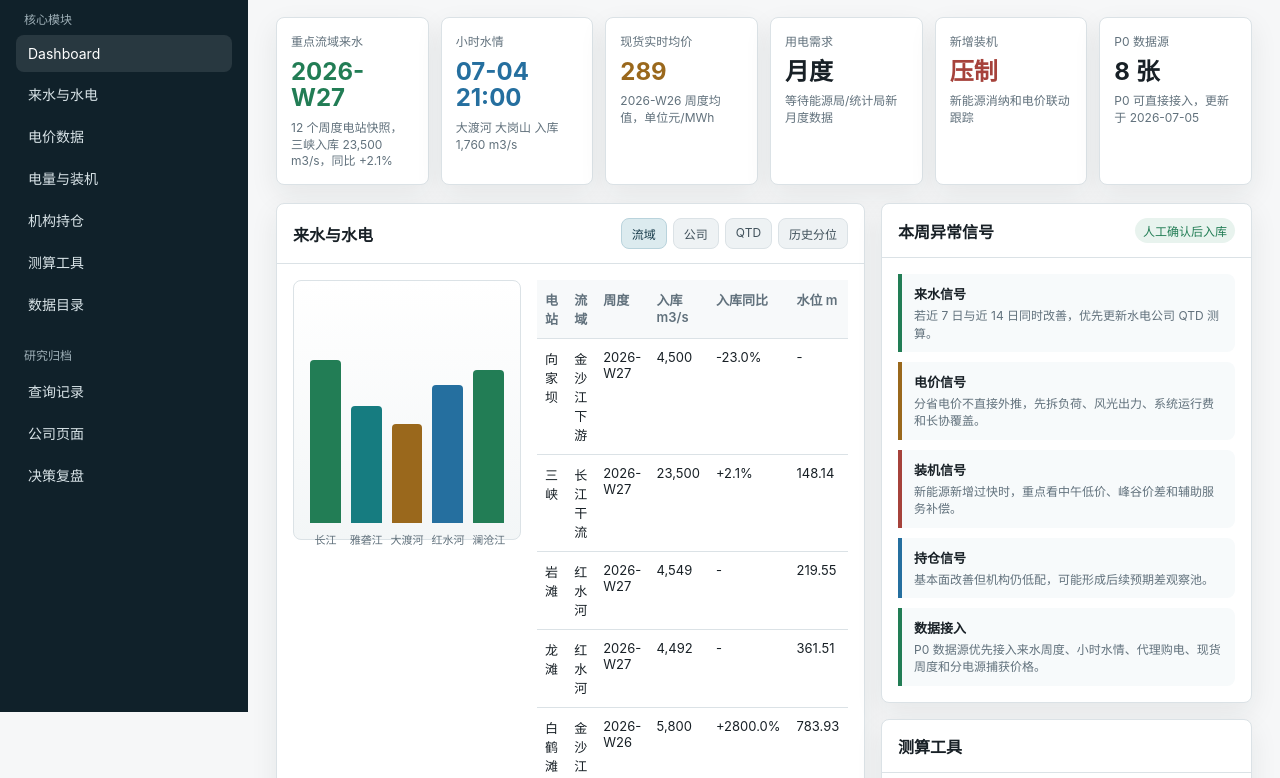
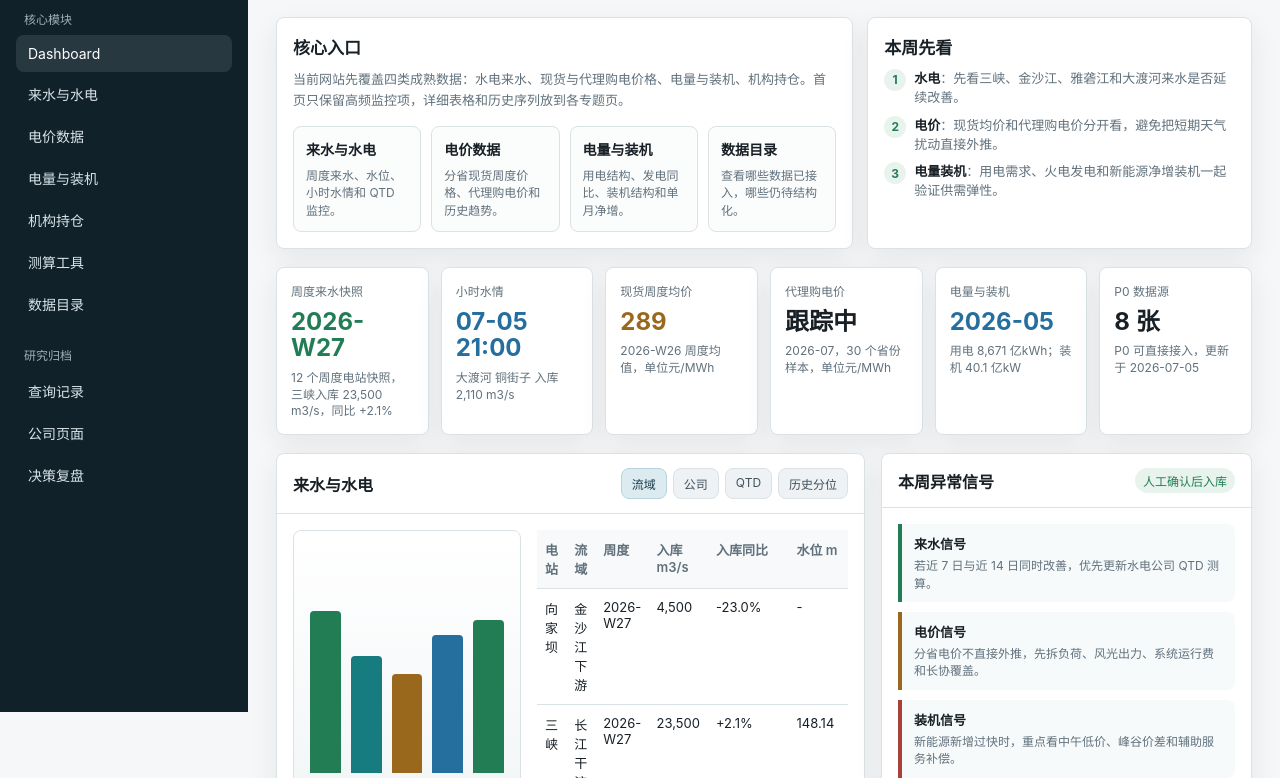
Before and after one commit to dengsiping97-lab/power-data-workbench, a plain HTML site: page index.html in a window 1280 px wide. Shown: the part 88-866 px from the top of the page. Drawn offline with Linux system fonts and the light colour scheme.

Commit message:
Add files via upload

```diff
--- a/assets/app.js
+++ b/assets/app.js
@@ -73,8 +73,12 @@
     const threeGorges = data.hydroWeeklyLatest.find((row) => row.station === "三峡") || latestWeek;
     const latestHour = data.hydroHourlyLatest[0];
     const latestSpot = data.spotWeeklyLatest?.[0];
+    const latestProxy = data.proxyPurchaseLatest?.[0];
+    const latestPower = data.powerConsumptionMonthly?.[0];
+    const latestCapacity = data.installedCapacityMonthly?.[0];
     const hydroCount = data.hydroWeeklyLatest.length;
     const avgSpot = data.spotWeeklyLatest.reduce((sum, row) => sum + row.spotAvg, 0) / data.spotWeeklyLatest.length;
+    const avgProxy = data.proxyPurchaseLatest?.length ? avg(data.proxyPurchaseLatest.map((row) => row.proxyPrice)) : null;
 
     setText("metric-hydro-signal", `${latestWeek.isoYear}-W${latestWeek.isoWeek}`);
     setText("metric-hydro-note", `${hydroCount} 个周度电站快照，${threeGorges.station}入库 ${fmt(threeGorges.inflow)} m3/s，同比 ${pct(threeGorges.inflowYoy)}`);
@@ -82,6 +86,10 @@
     setText("metric-hydro-hour-note", `${latestHour.river} ${latestHour.station} 入库 ${fmt(latestHour.inflow)} m3/s`);
     setText("metric-spot", `${fmt(avgSpot, 0)}`);
     setText("metric-spot-note", `${latestSpot.isoYear}-W${latestSpot.isoWeek} 周度均值，单位元/MWh`);
+    setText("metric-proxy", avgProxy ? `${fmt(avgProxy, 0)}` : "跟踪中");
+    setText("metric-proxy-note", latestProxy ? `${latestProxy.month}，${data.proxyPurchaseLatest.length} 个省份样本，单位元/MWh` : "按省份查看月度历史");
+    setText("metric-power", latestPower?.month || latestCapacity?.month || "月度");
+    setText("metric-power-note", latestPower && latestCapacity ? `用电 ${fmt(latestPower.total)} 亿kWh；装机 ${fmt(latestCapacity.total / 10000, 1)} 亿kW` : "用电、发电、装机结构联动");
     setText("metric-dataset", `${data.datasets.p0.length} 张`);
     setText("metric-dataset-note", `P0 可直接接入，更新于 ${data.updatedAt}`);
 
@@ -104,8 +112,8 @@
       spotBody.innerHTML = data.spotWeeklyLatest.map((row) => `
         <tr>
           <td>${row.province}</td>
+          <td>${fmt(row.coalBenchmark, 1)}</td>
           <td>${row.isoYear}-W${row.isoWeek}</td>
-          <td>${fmt(row.coalBenchmark, 1)}</td>
           <td>${fmt(row.spotAvg, 1)}</td>
           <td>${row.spotYoy || "-"}</td>
           <td>${pct(row.spotWow)}</td>
--- a/index.html
+++ b/index.html
@@ -109,6 +109,107 @@
       justify-content: flex-end;
     }
 
+    .overview {
+      display: grid;
+      grid-template-columns: 1.2fr 0.8fr;
+      gap: 14px;
+      margin-bottom: 18px;
+    }
+
+    .intro-panel,
+    .priority-panel {
+      background: var(--surface);
+      border: 1px solid var(--line);
+      border-radius: 8px;
+      box-shadow: var(--shadow);
+      padding: 16px;
+    }
+
+    .intro-panel h2,
+    .priority-panel h2 {
+      font-size: 17px;
+      margin: 0 0 10px;
+    }
+
+    .intro-panel p {
+      margin: 0;
+      color: var(--muted);
+      line-height: 1.65;
+      font-size: 13px;
+    }
+
+    .module-grid {
+      display: grid;
+      grid-template-columns: repeat(4, minmax(0, 1fr));
+      gap: 10px;
+      margin-top: 14px;
+    }
+
+    .module-link {
+      display: block;
+      text-decoration: none;
+      color: var(--text);
+      border: 1px solid var(--line);
+      background: #fbfcfc;
+      border-radius: 8px;
+      padding: 12px;
+      min-height: 96px;
+    }
+
+    .module-link strong {
+      display: block;
+      font-size: 14px;
+      margin-bottom: 8px;
+    }
+
+    .module-link span {
+      display: block;
+      color: var(--muted);
+      font-size: 12px;
+      line-height: 1.45;
+    }
+
+    .module-link:hover {
+      border-color: #b9d3dc;
+      background: #f3f8fa;
+    }
+
+    .priority-list {
+      display: grid;
+      gap: 9px;
+      margin: 0;
+      padding: 0;
+      list-style: none;
+    }
+
+    .priority-list li {
+      display: grid;
+      grid-template-columns: 22px 1fr;
+      gap: 8px;
+      align-items: start;
+      color: var(--muted);
+      font-size: 13px;
+      line-height: 1.45;
+    }
+
+    .priority-list b {
+      color: var(--text);
+      font-weight: 650;
+    }
+
+    .rank {
+      display: inline-flex;
+      align-items: center;
+      justify-content: center;
+      width: 22px;
+      height: 22px;
+      border-radius: 999px;
+      background: #e8f3ee;
+      color: var(--green);
+      font-size: 12px;
+      font-weight: 700;
+    }
+
     button {
       border: 1px solid var(--line);
       background: var(--surface);
@@ -133,12 +234,21 @@
     }
 
     .metric {
+      display: block;
       background: var(--surface);
       border: 1px solid var(--line);
       border-radius: 8px;
       padding: 14px;
       min-height: 108px;
       box-shadow: var(--shadow);
+      color: var(--text);
+      text-decoration: none;
+    }
+
+    .metric:hover,
+    .tool:hover {
+      border-color: #b9d3dc;
+      background: #f8fbfc;
     }
 
     .metric .label {
@@ -205,12 +315,14 @@
     }
 
     .tab {
+      display: inline-flex;
       border: 1px solid var(--line);
       background: var(--surface-2);
       border-radius: 8px;
       padding: 6px 10px;
       font-size: 12px;
       color: #40515b;
+      text-decoration: none;
     }
 
     .tab.active {
@@ -313,11 +425,14 @@
     }
 
     .tool {
+      display: block;
       border: 1px solid var(--line);
       border-radius: 8px;
       padding: 14px;
       background: #fbfcfc;
       min-height: 112px;
+      color: var(--text);
+      text-decoration: none;
     }
 
     .tool h3 {
@@ -354,6 +469,8 @@
         grid-template-columns: repeat(3, 1fr);
         gap: 4px;
       }
+      .overview { grid-template-columns: 1fr; }
+      .module-grid { grid-template-columns: repeat(2, 1fr); }
       .metric-grid { grid-template-columns: repeat(3, 1fr); }
       .grid { grid-template-columns: 1fr; }
       .tool-grid { grid-template-columns: repeat(2, 1fr); }
@@ -364,6 +481,7 @@
       .topbar { flex-direction: column; }
       .actions { justify-content: flex-start; }
       nav { grid-template-columns: 1fr 1fr; }
+      .module-grid { grid-template-columns: 1fr; }
       .metric-grid { grid-template-columns: 1fr 1fr; }
       .river-layout { grid-template-columns: 1fr; }
       .tool-grid { grid-template-columns: 1fr; }
@@ -397,47 +515,81 @@
     <main>
       <div class="topbar">
         <div>
-          <h1>Dashboard</h1>
-          <p class="subtitle">以公用事业数据库为底座，跟踪来水、电价、电量、装机和持仓的研究信号。</p>
+          <h1>电力数据研究工作台</h1>
+          <p class="subtitle">把来水、电价、电量、装机和持仓数据集中到一个研究入口，优先服务周度跟踪和公司弹性判断。</p>
         </div>
         <div class="actions">
-          <button onclick="location.href='data-catalog.html'">查看数据目录</button>
-          <button>导出周报</button>
-          <button class="primary">新增研究结论</button>
+          <button onclick="location.href='data-catalog.html'">数据目录</button>
+          <button onclick="location.href='research.html'">查询记录</button>
+          <button class="primary" onclick="location.href='decisions.html'">决策复盘</button>
+        </div>
+      </div>
+
+      <div class="overview">
+        <div class="intro-panel">
+          <h2>核心入口</h2>
+          <p>当前网站先覆盖四类成熟数据：水电来水、现货与代理购电价格、电量与装机、机构持仓。首页只保留高频监控项，详细表格和历史序列放到各专题页。</p>
+          <div class="module-grid">
+            <a class="module-link" href="hydro.html">
+              <strong>来水与水电</strong>
+              <span>周度来水、水位、小时水情和 QTD 监控。</span>
+            </a>
+            <a class="module-link" href="price.html">
+              <strong>电价数据</strong>
+              <span>分省现货周度价格、代理购电价和历史趋势。</span>
+            </a>
+            <a class="module-link" href="power.html">
+              <strong>电量与装机</strong>
+              <span>用电结构、发电同比、装机结构和单月净增。</span>
+            </a>
+            <a class="module-link" href="data-catalog.html">
+              <strong>数据目录</strong>
+              <span>查看哪些数据已接入，哪些仍待结构化。</span>
+            </a>
+          </div>
+        </div>
+
+        <div class="priority-panel">
+          <h2>本周先看</h2>
+          <ul class="priority-list">
+            <li><span class="rank">1</span><span><b>水电</b>：先看三峡、金沙江、雅砻江和大渡河来水是否延续改善。</span></li>
+            <li><span class="rank">2</span><span><b>电价</b>：现货均价和代理购电价分开看，避免把短期天气扰动直接外推。</span></li>
+            <li><span class="rank">3</span><span><b>电量装机</b>：用电需求、火电发电和新能源净增装机一起验证供需弹性。</span></li>
+          </ul>
         </div>
       </div>
 
       <div class="metric-grid">
-        <div class="metric">
-          <div class="label">重点流域来水</div>
+        <a class="metric" href="hydro.html">
+          <div class="label">周度来水快照</div>
           <div class="value up" id="metric-hydro-signal">偏丰</div>
           <div class="note" id="metric-hydro-note">近 14 日水位/入库综合信号</div>
-        </div>
-        <div class="metric">
+        </a>
+        <a class="metric" href="hydro.html">
           <div class="label">小时水情</div>
           <div class="value blue" id="metric-hydro-hour">跟踪中</div>
           <div class="note" id="metric-hydro-hour-note">长电、雅砻江、大渡河优先</div>
-        </div>
-        <div class="metric">
-          <div class="label">现货实时均价</div>
+        </a>
+        <a class="metric" href="price.html">
+          <div class="label">现货周度均价</div>
           <div class="value warn" id="metric-spot">分化</div>
           <div class="note" id="metric-spot-note">分省和分电源捕获价需拆开看</div>
-        </div>
-        <div class="metric">
-          <div class="label">用电需求</div>
-          <div class="value">月度</div>
-          <div class="note">等待能源局/统计局新月度数据</div>
-        </div>
-        <div class="metric">
-          <div class="label">新增装机</div>
-          <div class="value down">压制</div>
-          <div class="note">新能源消纳和电价联动跟踪</div>
-        </div>
-        <div class="metric">
+        </a>
+        <a class="metric" href="price.html">
+          <div class="label">代理购电价</div>
+          <div class="value" id="metric-proxy">跟踪中</div>
+          <div class="note" id="metric-proxy-note">按省份查看月度历史</div>
+        </a>
+        <a class="metric" href="power.html">
+          <div class="label">电量与装机</div>
+          <div class="value blue" id="metric-power">月度</div>
+          <div class="note" id="metric-power-note">用电、发电、装机结构联动</div>
+        </a>
+        <a class="metric" href="data-catalog.html">
           <div class="label">P0 数据源</div>
           <div class="value" id="metric-dataset">低配</div>
           <div class="note" id="metric-dataset-note">季度更新，验证预期差</div>
-        </div>
+        </a>
       </div>
 
       <div class="grid">
@@ -446,10 +598,10 @@
             <div class="section-head">
               <h2>来水与水电</h2>
               <div class="tabs">
-                <span class="tab active">流域</span>
-                <span class="tab">公司</span>
-                <span class="tab">QTD</span>
-                <span class="tab">历史分位</span>
+                <a class="tab active" href="hydro.html">流域</a>
+                <a class="tab" href="companies.html">公司</a>
+                <a class="tab" href="hydro.html">QTD</a>
+                <a class="tab" href="hydro.html">历史分位</a>
               </div>
             </div>
             <div class="section-body river-layout">
@@ -482,10 +634,10 @@
             <div class="section-head">
               <h2>电价、电量与装机</h2>
               <div class="tabs">
-                <span class="tab active">电价</span>
-                <span class="tab">用电量</span>
-                <span class="tab">装机</span>
-                <span class="tab">供需评分</span>
+                <a class="tab active" href="price.html">电价</a>
+                <a class="tab" href="power.html">用电量</a>
+                <a class="tab" href="power.html">装机</a>
+                <a class="tab" href="power.html">供需评分</a>
               </div>
             </div>
             <div class="section-body">
@@ -543,22 +695,22 @@
               <h2>测算工具</h2>
             </div>
             <div class="section-body tool-grid">
-              <div class="tool">
+              <a class="tool" href="tools.html">
                 <h3>水电来水敏感性</h3>
                 <p>输入来水假设，输出电量区间和公司弹性。</p>
-              </div>
-              <div class="tool">
+              </a>
+              <a class="tool" href="tools.html">
                 <h3>火电度电毛利</h3>
                 <p>电价、煤价、利用小时联动测算利润。</p>
-              </div>
-              <div class="tool">
+              </a>
+              <a class="tool" href="tools.html">
                 <h3>电价弹性</h3>
                 <p>测算 1 分/kWh 变化对盈利的影响。</p>
-              </div>
-              <div class="tool">
+              </a>
+              <a class="tool" href="tools.html">
                 <h3>供需评分</h3>
                 <p>省份维度合成需求、装机和价格信号。</p>
-              </div>
+              </a>
             </div>
           </section>
         </div>
```
Also changed, not shown: assets/workbench-data.js.
